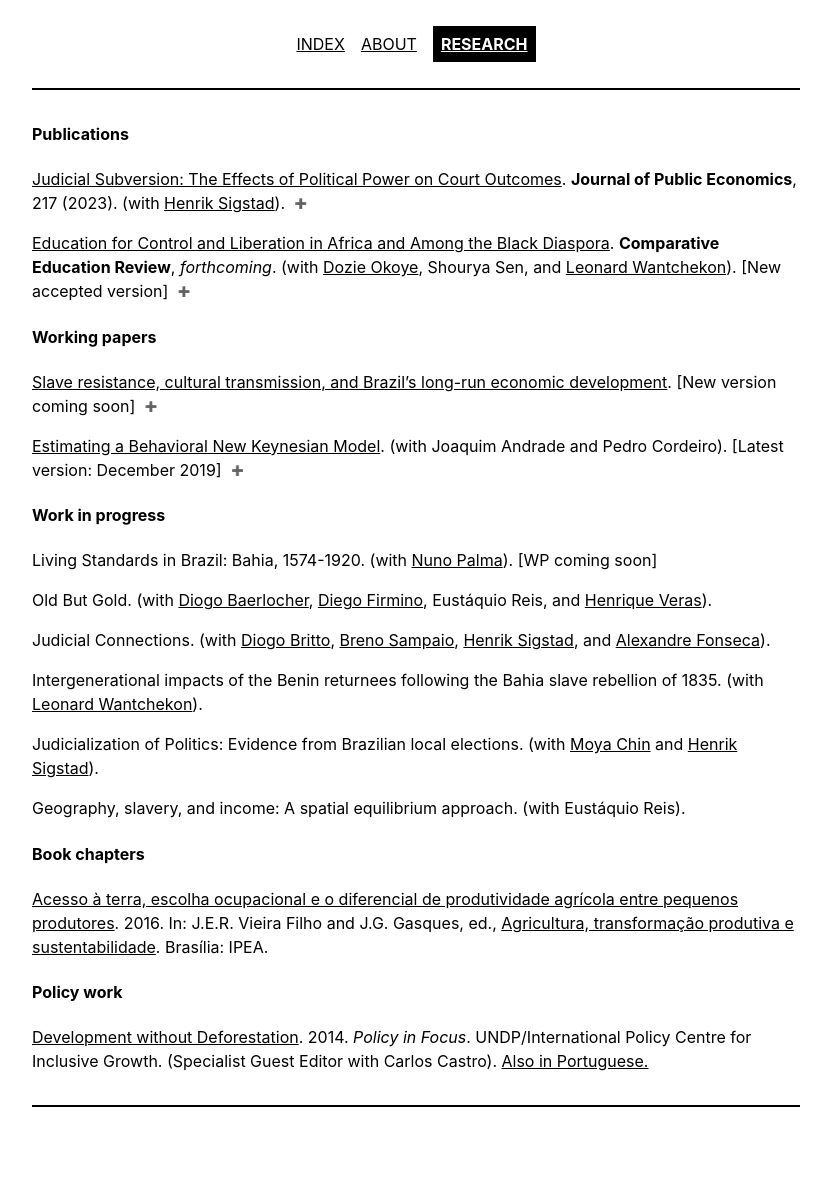
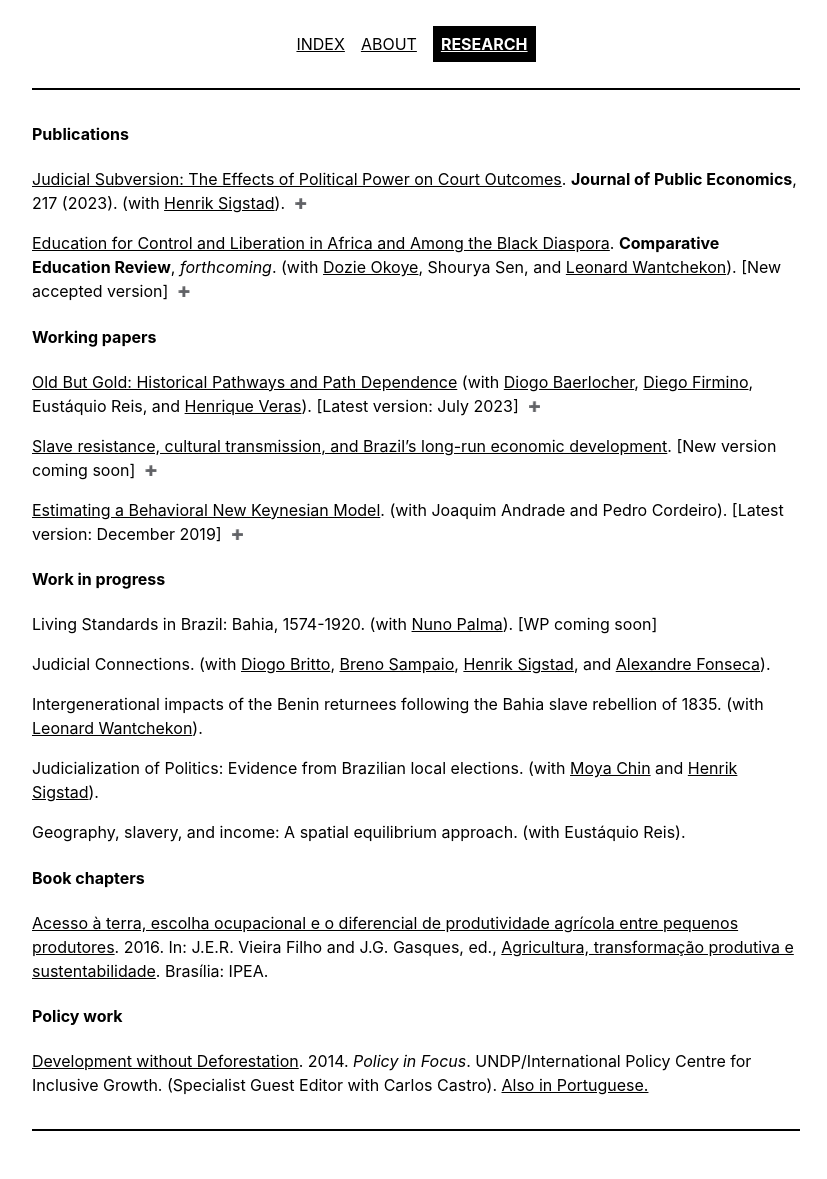
Before and after one commit to gbrlambais/gbrlambais.github.io, a Jekyll site: the page built from _pages/research.md, in a window 1280 px wide. Shown: the whole page, without its empty margins (224-1051 px from the left). Built offline with Jekyll 4.4.1, drawn with Linux system fonts in a browser that asks for light colours; before the commit the page ends 1155 px from its top, so only the background shows below that.

Commit message:
gold update

```diff
--- a/_pages/research.md
+++ b/_pages/research.md
@@ -20,6 +20,12 @@
 
 #### Working papers
 
+[Old But Gold: Historical Pathways and Path Dependence](https://papers.ssrn.com/sol3/papers.cfm?abstract_id=4513384){:target="_blank"} (with [Diogo Baerlocher](https://diogobaerlocher.github.io){:target="_blank"}, [Diego Firmino](http://www.padr.ufrpe.br/pt-br/authenticated/diego-firmino-costa-da-silva){:target="_blank"}, Eustáquio Reis, and [Henrique Veras](https://henriqueveras.github.io){:target="_blank"}). [Latest version: July 2023] <button class="collapsible" id="gold"></button>
+
+<div class="content" id="golddata" markdown="1">
+    We use the discovery of gold in Brazil as a historical quasi-experiment and show that gold roads are positively associated with population density and nightlight incidence in contemporary times. We then use official documents from the 19th century to build a nationwide transportation network that grew from the gold roads to show that the entire network also correlates with more population density today. Agglomeration spillovers are more likely to be the main mechanism driving the effect of historical pathways on long-run population density equilibrium, generating path dependence instead of historical persistence.
+</div>
+
 [Slave resistance, cultural transmission, and Brazil’s long-run economic development](https://gbrlambais.github.io/resistance_longrun.pdf){:target="_blank"}. [New version coming soon] <button class="collapsible" id="sr"></button>
 
 <div class="content" id="srdata" markdown="1">
```
Also changed, not shown: other parts of _pages/research.md (+0 -2 lines).
